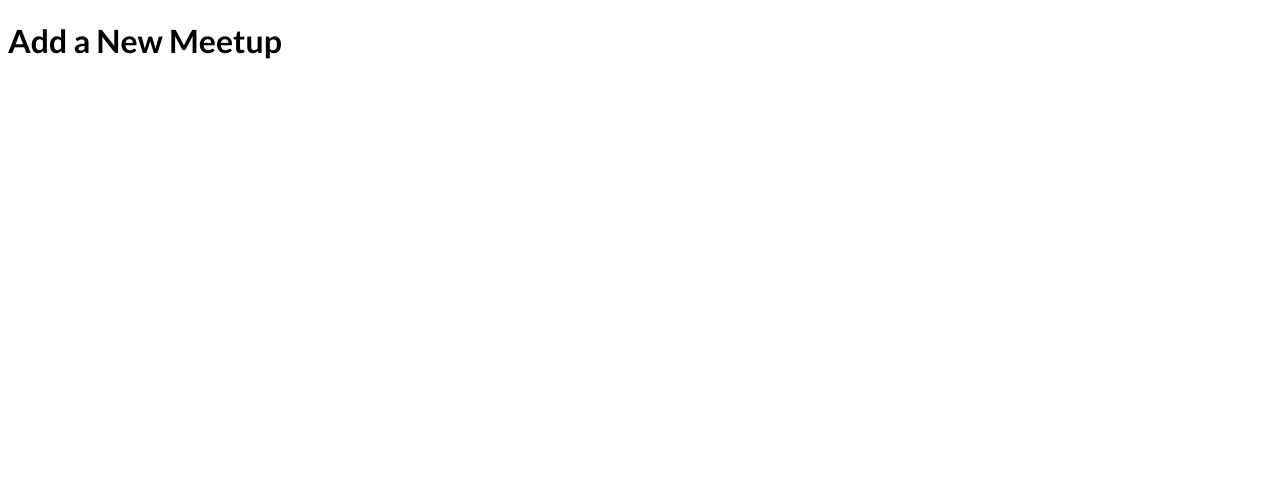
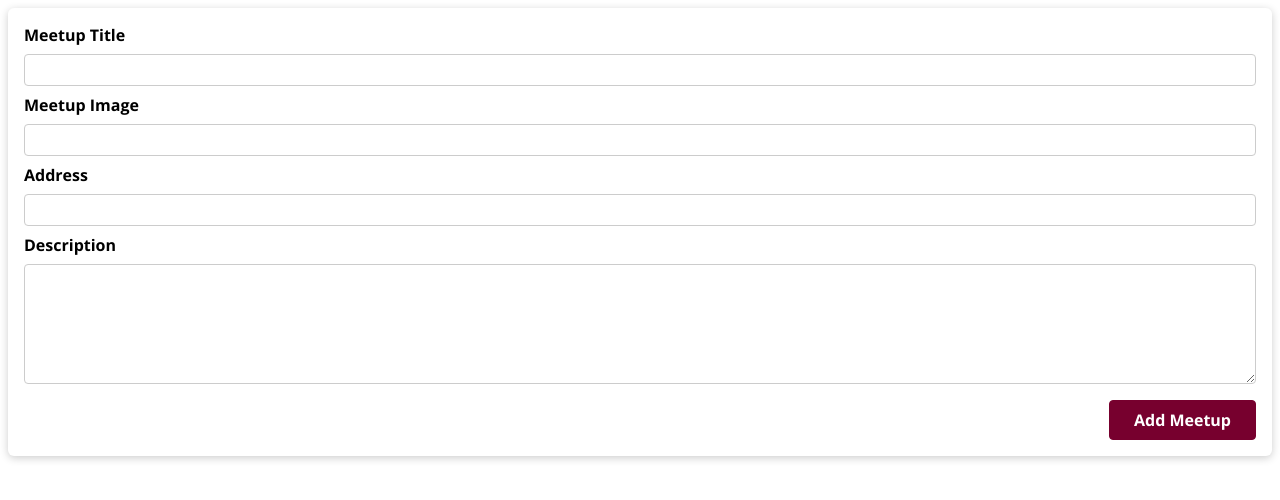
Before and after one commit to tariku-bewket/meetup_nextjs, a Next.js app: page /new-meetup in a window 1280 px wide. Shown: the top 500 px of the page. Built offline with nearby package versions, Linux system fonts and the light colour scheme.

Commit message:
add new meetup form

```diff
--- a/pages/new-meetup/index.js
+++ b/pages/new-meetup/index.js
@@ -1,5 +1,10 @@
+import NewMeetupForm from '../../components/meetups/NewMeetupForm';
+
 function NewMeetupPage() {
-  return <h1> Add a New Meetup</h1>;
+  function addMeetupHandler(enteredMeetupData) {
+    console.log(enteredMeetupData);
+  }
+  return <NewMeetupForm onAddMeetup={addMeetupHandler} />;
 }
 
 export default NewMeetupPage;
```
